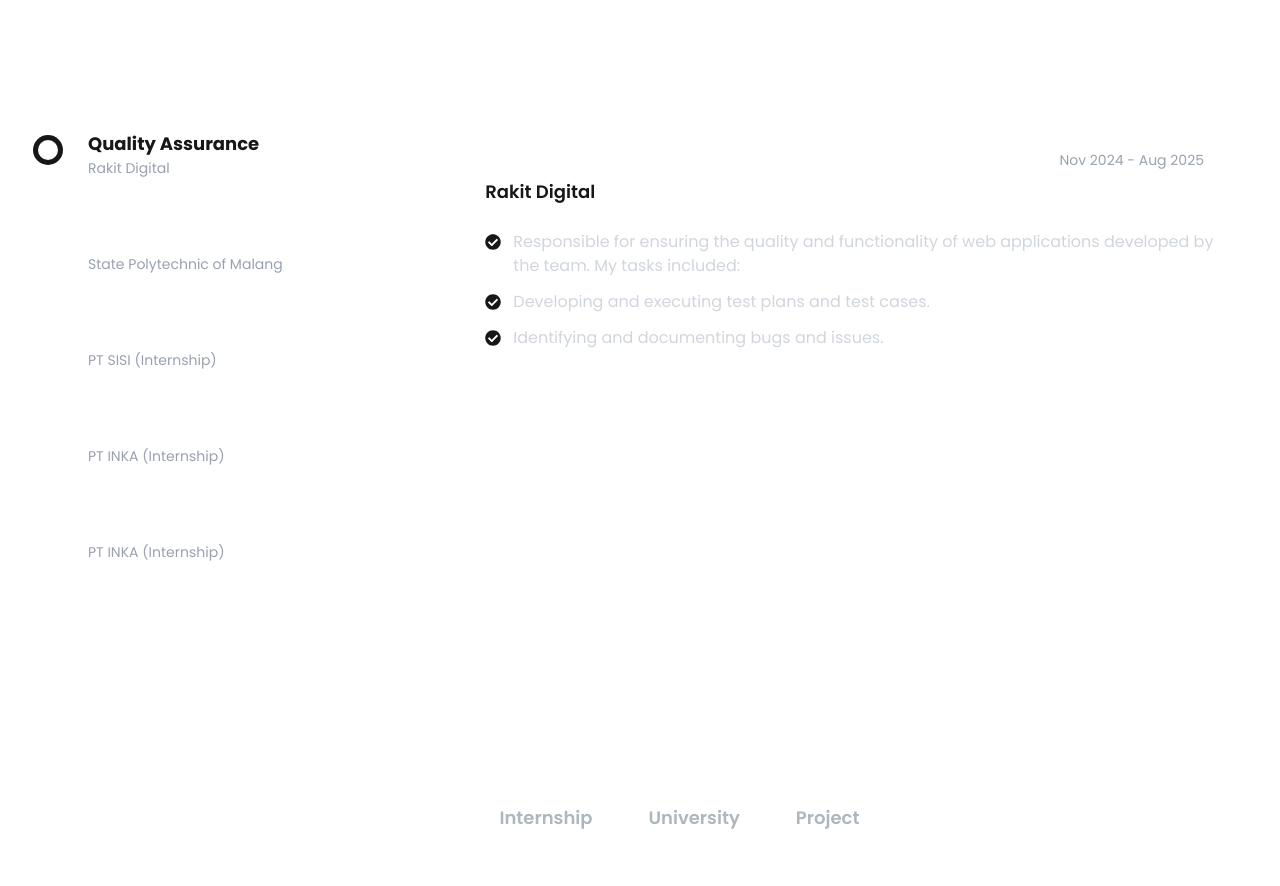
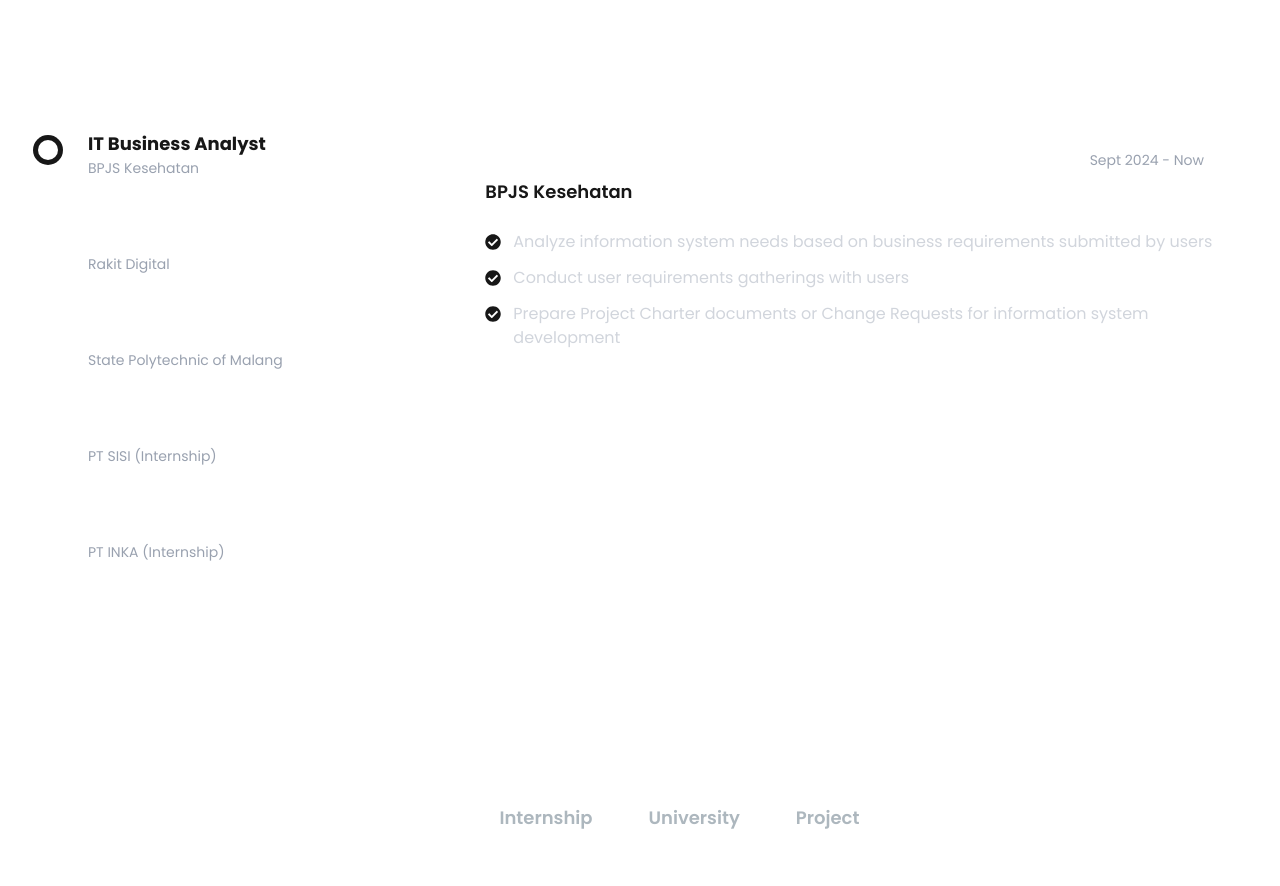
Before and after one commit to selyraa/portfolio-sely, a Next.js app: page / in a window 1280 px wide. Shown: the part 1540-2426 px from the top of the page. Built offline with nearby package versions, Linux system fonts and the light colour scheme.

Commit message:
feat: add new experience entries for IT Business Analyst and update existing roles in experienceData

```diff
--- a/src/data/experienceData.ts
+++ b/src/data/experienceData.ts
@@ -6,12 +6,24 @@
     company: string;
     period: string;
     description: string[];
-    type: 'Internship' | 'Professional' | 'Freelance';
+    type: 'Internship' | 'Professional' | 'Freelance' ;
 }
 
 export const experienceData: Experience[] = [
     {
         id: 1,
+        role: 'IT Business Analyst',
+        company: 'BPJS Kesehatan',
+        period: 'Sept 2024 - Now',
+        description: [
+            'Analyze information system needs based on business requirements submitted by users',
+            'Conduct user requirements gatherings with users',
+            'Prepare Project Charter documents or Change Requests for information system development',
+        ],
+        type: 'Professional',
+    },
+    {
+        id: 2,
         role: 'Quality Assurance',
         company: 'Rakit Digital',
         period: 'Nov 2024 - Aug 2025',
@@ -23,7 +35,7 @@
         type: 'Freelance',
     },
     {
-        id: 2,
+        id: 3,
         role: 'Teaching Assistant',
         company: 'State Polytechnic of Malang',
         period: 'February 2025 - Maret 2025',
@@ -38,7 +50,7 @@
         type: 'Freelance',
     },
     {
-        id: 3,
+        id: 4,
         role: 'System Analyst',
         company: 'PT SISI (Internship)',
         period: 'July 2024 - December 2024',
@@ -50,18 +62,6 @@
             'Developing a meeting room booking application using Laravel as the backend, Laravel Filament as the frontend for the web platform, and Flutter as the frontend for the mobile platform.',
             'Optimized WordPress website performance by analyzing Core Web Vitals, auditing with Lighthouse & GTmetrix, optimizing assets (images, CSS, JavaScript), and configuring caching & CDN plugins.',
             'Documented audit results, configuration changes, and recommended optimizations for long-term improvements.',
-        ],
-        type: 'Internship',
-    },
-    {
-        id: 4,
-        role: 'Full Stack Developer',
-        company: 'PT INKA (Internship)',
-        period: 'February 2024 - June 2024',
-        description: [
-            'Developed and implemented over five key features for the "Online Invoice Verification System" using the Laravel framework, significantly improving internal business processes.',
-            'Engaged in the end-to-end development cycle, from database design and backend logic implementation to front-end interface development.',
-            'Collaborated with the IT team to ensure system stability and efficiency.',
         ],
         type: 'Internship',
     },
```
